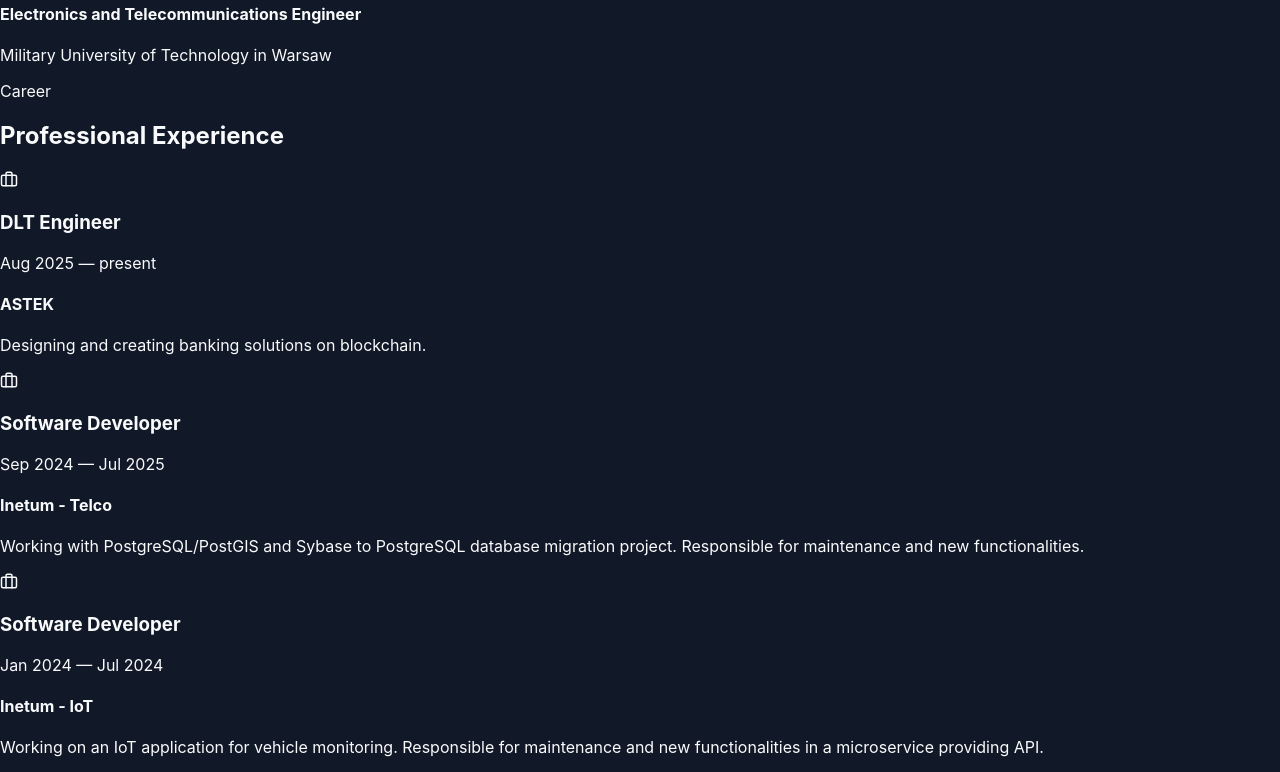
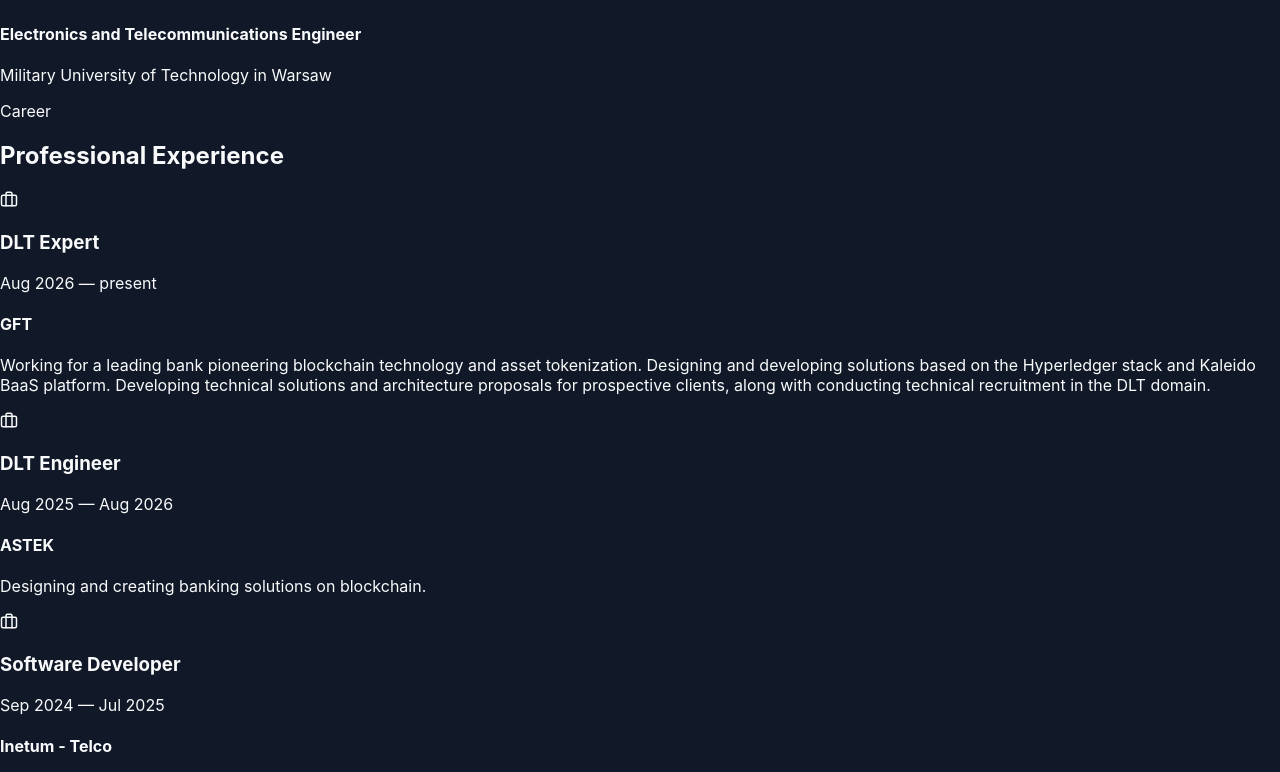
Before and after one commit to sebastianstrzalkowski/cv-website, a React (Create React App) app: page / in a window 1280 px wide. Shown: the part 1854-2626 px from the top of the page. Built offline with nearby package versions, Linux system fonts and the light colour scheme.

Commit message:
feat: add DLT Expert experience at GFT and update skills

```diff
--- a/src/data/developerData.js
+++ b/src/data/developerData.js
@@ -63,6 +63,7 @@
     { name: "Terraform" },
     { name: "Solidity" },
     { name: "Ethereum" },
+    { name: "Hyperledger" },
     { name: "Base" },
     { name: "Polygon" },
     { name: "Docker" },
@@ -119,10 +120,17 @@
   ],
   experience: [
     {
+      position: "DLT Expert",
+      company: "GFT",
+      get period() {
+        return formatPeriod("08.2026", "obecnie");
+      }
+    },
+    {
       position: "DLT Engineer",
       company: "ASTEK",
       get period() {
-        return formatPeriod("08.2025", "obecnie");
+        return formatPeriod("08.2025", "08.2026");
       }
     },
     {
@@ -180,6 +188,7 @@
   additionalTech: [
     "Claude Sonnet",
     "Copilot",
+    "Kaleido",
     "Tatum",
     "Fireblocks",
     "IntelliJ"
@@ -346,6 +355,7 @@
     const lang = i18next.language;
     const translations = {
       pl: {
+        "GFT": "Praca dla wiodącego banku będącego pionierem w dziedzinie technologii blockchain i tokenizacji aktywów. Projektowanie i rozwój rozwiązań w oparciu o stack Hyperledger oraz platformę BaaS Kaleido. Opracowywanie rozwiązań i prospektów technicznych dla potencjalnych klientów oraz prowadzenie rekrutacji technicznych w obszarze DLT.",
         "ASTEK": "Projektowanie i tworzenie rozwiązań bankowych na blockchainie.",
         "Inetum - Telco": "Praca z PostgreSQL/PostGIS oraz projekt migracji bazy danych z Sybase do PostgreSQL. Odpowiedzialność za utrzymanie i nowe funkcjonalności.",
         "Inetum - IoT": "Praca przy aplikacji IoT do monitorowania pojazdów. Odpowiedzialność za utrzymanie i nowe funkcjonalności w mikroserwisie udostępniającym API.",
@@ -354,6 +364,7 @@
         "Bored Founders Club": "Mentor blockchain w grupie deweloperów. Prowadzenie regularnych warsztatów technicznych z zakresu Solidity, Web3 i integracji z łańcuchami bloków. Wsparcie w rozwoju projektów blockchain i smart kontraktów dla członków klubu."
       },
       en: {
+        "GFT": "Working for a leading bank pioneering blockchain technology and asset tokenization. Designing and developing solutions based on the Hyperledger stack and Kaleido BaaS platform. Developing technical solutions and architecture proposals for prospective clients, along with conducting technical recruitment in the DLT domain.",
         "ASTEK": "Designing and creating banking solutions on blockchain.",
         "Inetum - Telco": "Working with PostgreSQL/PostGIS and Sybase to PostgreSQL database migration project. Responsible for maintenance and new functionalities.",
         "Inetum - IoT": "Working on an IoT application for vehicle monitoring. Responsible for maintenance and new functionalities in a microservice providing API.",
```
